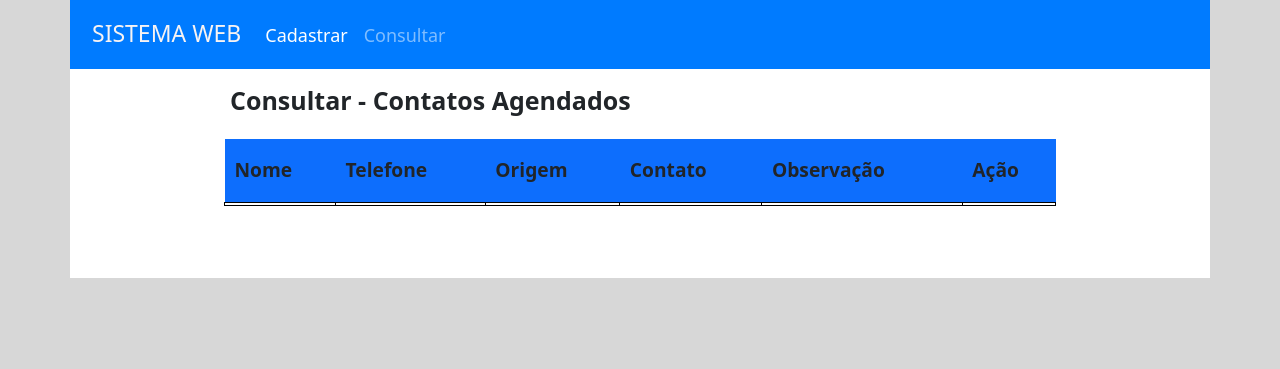
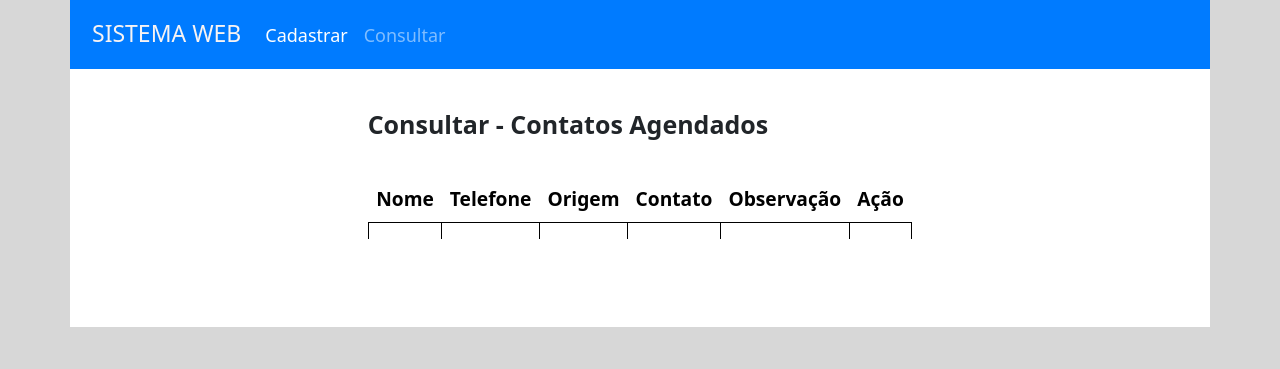
Before and after one commit to ViniciusVChabariberi/FormularioFinal, a PHP site: page /dados.php in a window 1280 px wide. Shown: the top 369 px of the page. Run offline with PHP 8.4, Linux system fonts and the light colour scheme; data that the repository does not hold is empty.

Commit message:
atualizado

```diff
--- a/dados.php
+++ b/dados.php
@@ -33,16 +33,13 @@
                 </div>
             </div>
 
-            <div class="row">
-                <div class="col">
-                    <h2 class="subtitle consulta">Consultar - Contatos Agendados</h2>
-                </div>
-            </div>
 
-            <div class="row linha">
-                <table class="tabela">
+            <div class="linha">
+                <div class="table-responsive">
+                <h2 class="subtitle_2 consulta">Consultar - Contatos Agendados</h2>
+                    <table class="tabela table table-borderless">
                         <thead>
-                        <tr class="bg-primary tabela_linha">
+                            <tr class="tabela_linha">
                                 <td class="tabela_dados">Nome</td>
                                 <td class="tabela_dados">Telefone</td>
                                 <td class="tabela_dados">Origem</td>
@@ -51,7 +48,6 @@
                                 <td class="tabela_dados">Ação</td>
                             </tr>
                         </thead>
-
                         <tbody>
                             <tr>
                                 <td class="tabela_c">
@@ -100,6 +96,7 @@
                         </tbody>
                     </table>
                 </div>
+            </div>
         <br>
         <br>
         <br>
--- a/style.css
+++ b/style.css
@@ -34,6 +34,10 @@ nav {
     padding-left: 25px;
     padding-top: 20px;
 }
+.subtitle_2{
+    font-size: 25px;
+    font-weight: bold;
+}
 
 .subtitle_two{
     font-size: 18px;
@@ -60,9 +64,8 @@ nav {
 /* dados.php */
 
 .consulta{
-    display: flex;
-    padding: 1rem;
-    padding-left: 160px;
+    padding-top: 40px;
+    padding-bottom: 20px;
 }
 
 div.linha {
@@ -76,7 +79,8 @@ div.linha {
 
 .tabela_linha {
     gap: 50px;
-    height: 4rem;
+    height: 3.5rem;
+    width: 2rem;
     padding: 1rem;
     background-color: #007BFF;
 }
```
Lines whose indentation alone changed are shown as unchanged.
